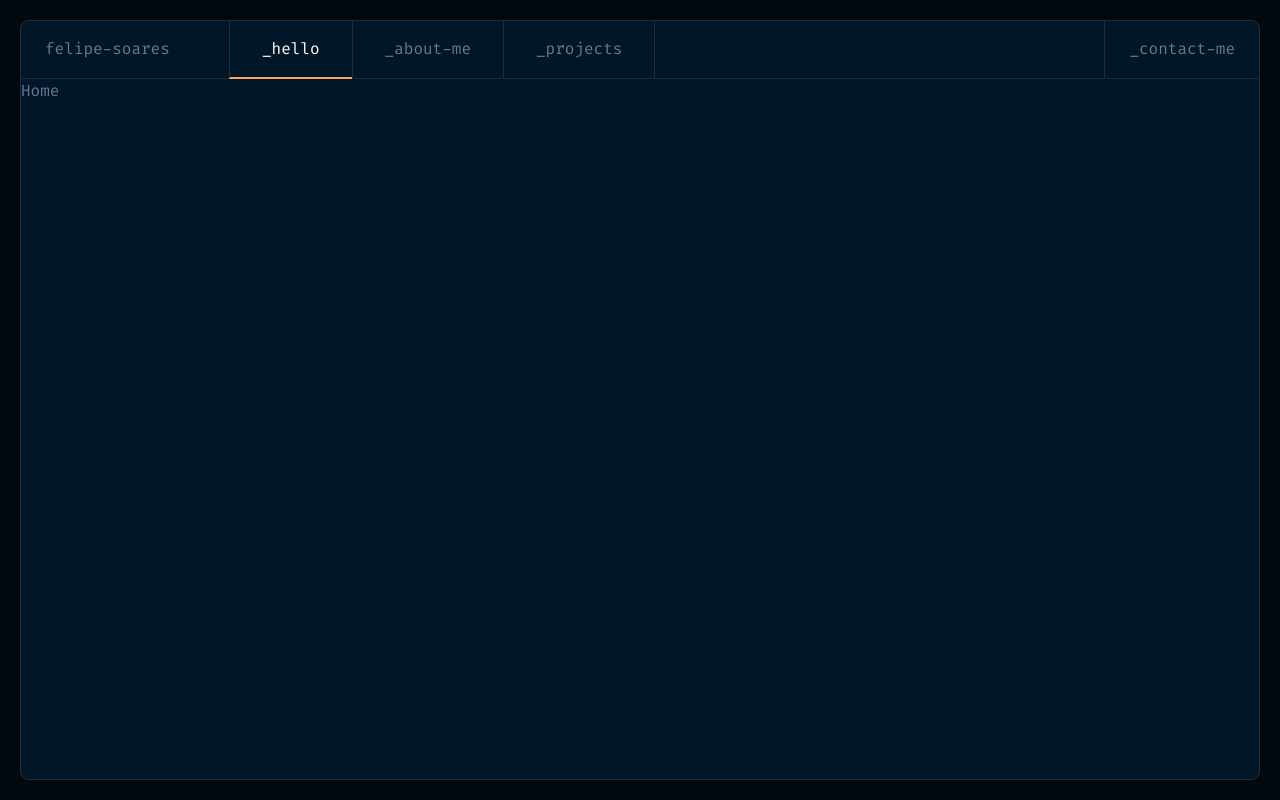
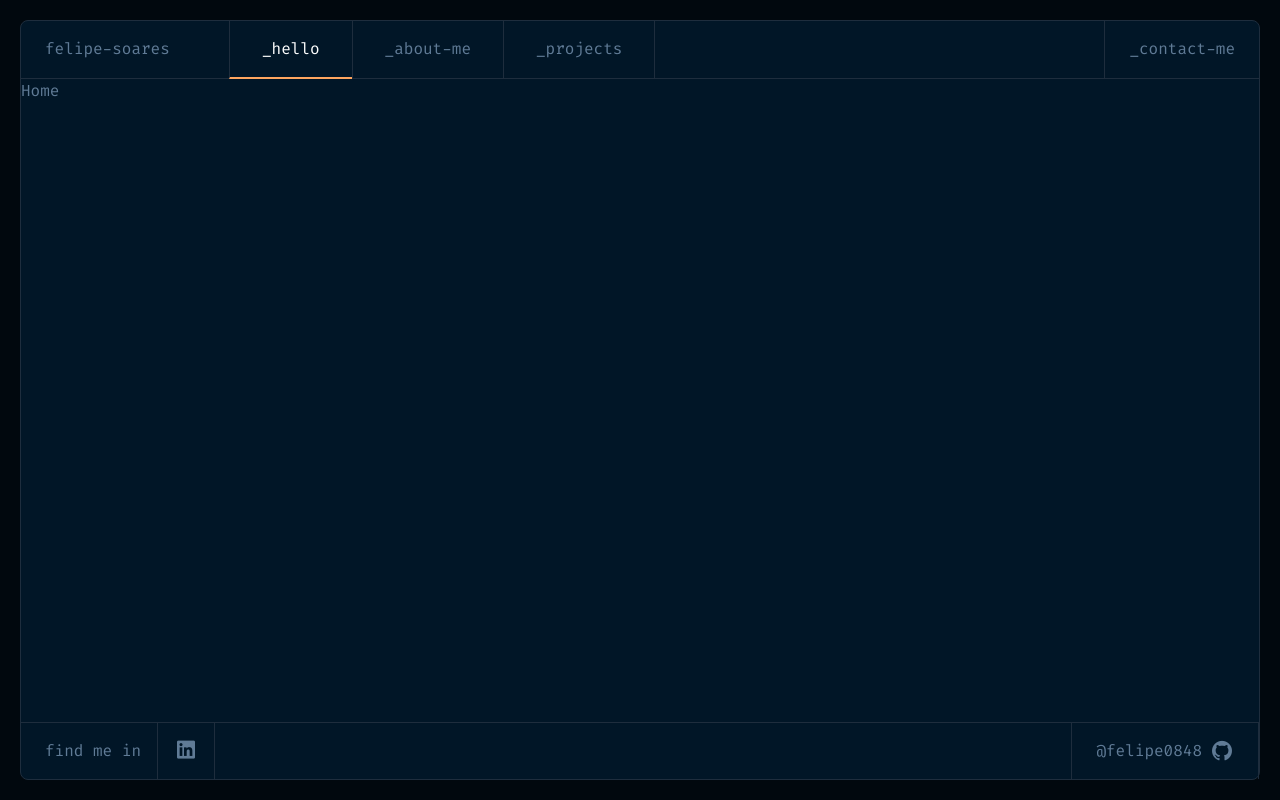
Before and after one commit to felipe0848/portfolio, a Next.js app: page / in a window 1280 px wide. Built offline with nearby package versions, Linux system fonts and the light colour scheme.

Commit message:
Feat: Create footer

```diff
--- a/src/app/layout.tsx
+++ b/src/app/layout.tsx
@@ -2,7 +2,9 @@
 import type { Metadata } from 'next'
 import { Fira_Code } from 'next/font/google'
 import './globals.css'
+import 'remixicon/fonts/remixicon.css'
 import Header from '@/components/header'
+import Footer from '@/components/footer'
 
 const fira = Fira_Code({ subsets: ['latin'] })
 
@@ -19,9 +21,10 @@ export default function RootLayout({
   return (
     <html lang="en">
       <body className={`${fira.className} bg-primary-black`}>
-        <main className="m-5 bg-primary-blue h-[calc(100vh-2.5rem)] rounded-lg border-lines border">
+        <main className="m-5 bg-primary-blue h-[calc(100vh-2.5rem)] rounded-lg border-lines border flex flex-col">
           <Header />
-          {children}
+          <div className="flex-1">{children}</div>
+          <Footer />
         </main>
       </body>
     </html>
--- /dev/null
+++ b/src/components/footer.tsx
@@ -0,0 +1,28 @@
+export default function Footer() {
+  return (
+    <footer className="flex justify-between items-center border-t border-lines">
+      <div className="flex px-6 gap-4 items-center">
+        <p>find me in</p>
+        <a
+          href="https://www.linkedin.com/in/felipe0848/"
+          target="_blank"
+          rel="noreferrer"
+          className="px-4 py-4 border-x border-lines hover:text-gray-300"
+        >
+          <i className="ri-linkedin-box-fill ri-xl" />
+        </a>
+      </div>
+      <a
+        href="https://github.com/felipe0848"
+        target="_blank"
+        rel="noreferrer"
+        className="hover:text-gray-300"
+      >
+        <div className="flex px-6 py-4 border-x border-lines gap-2 items-center">
+          <p>@felipe0848</p>
+          <i className="ri-github-fill ri-xl" />
+        </div>
+      </a>
+    </footer>
+  )
+}
```
